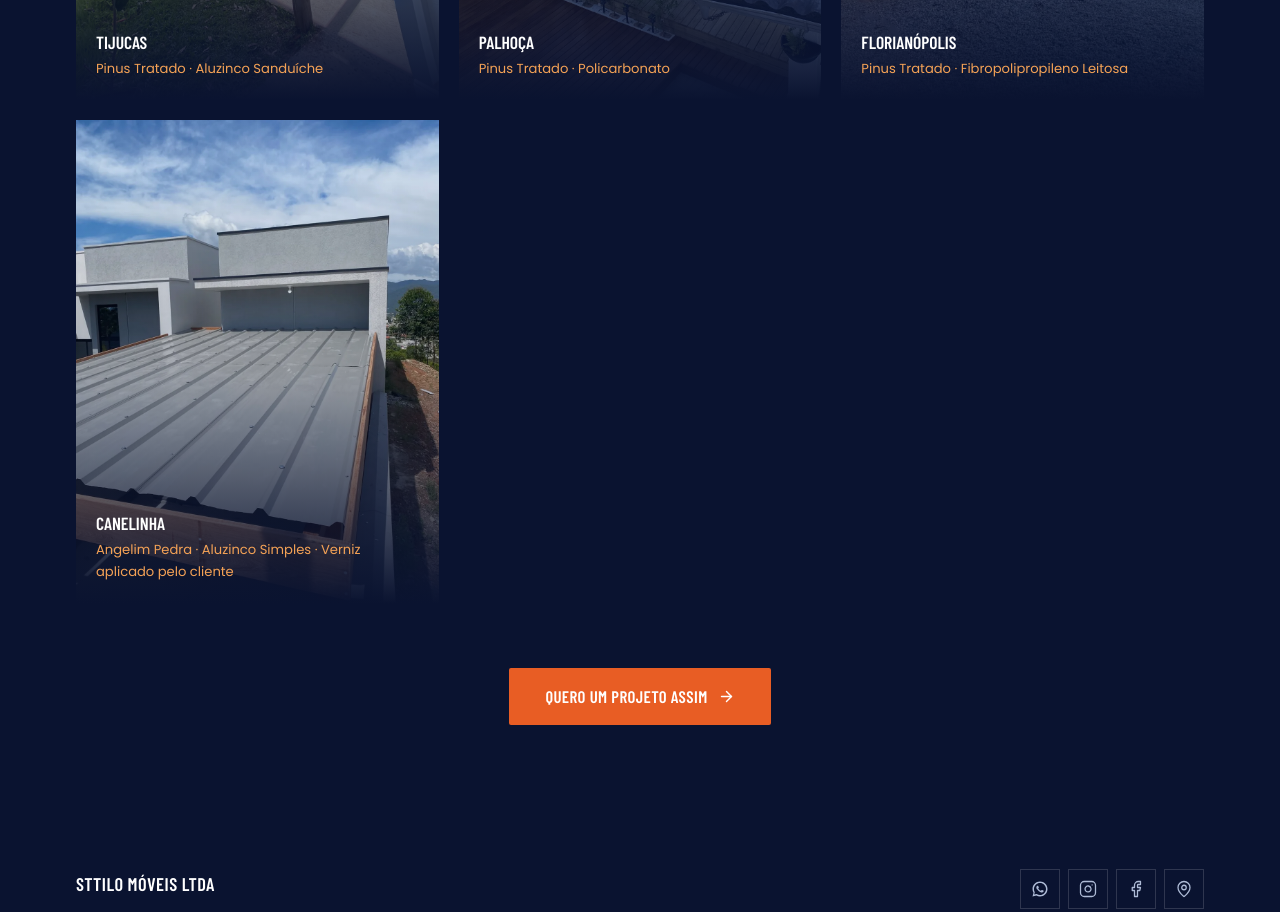
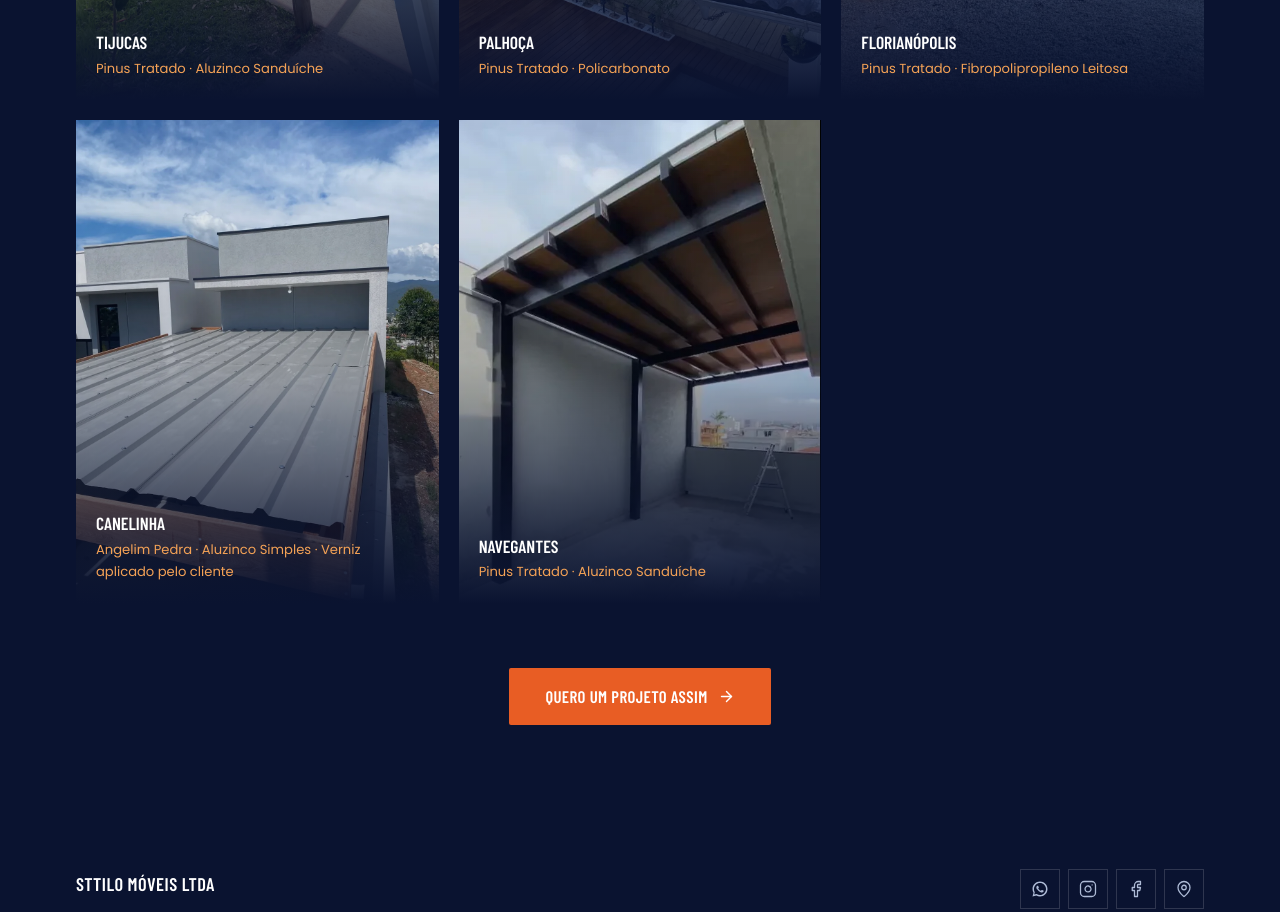
Before and after one commit to fab1obarbosa/pergolados-sttilo-moveis, a React (Vite) app: page /projetos in a window 1280 px wide. Shown: the part 3340-4252 px from the top of the page. Built offline with nearby package versions, Linux system fonts and the light colour scheme.

Commit message:
Adiciona obra de Navegantes (Pinus Tratado, Aluzinco Sanduíche) na galeria
Co-Authored-By: Claude Opus 5.5 <noreply@anthropic.com>

```diff
--- a/src/data/content.ts
+++ b/src/data/content.ts
@@ -115,6 +115,7 @@ export const projetosExtras: Projeto[] = [
   { img: "/img/proj-17.webp", titulo: "Palhoça", legenda: "Pinus Tratado · Policarbonato", cobertura: "outras" },
   { img: "/img/proj-18.webp", titulo: "Florianópolis", legenda: "Pinus Tratado · Fibropolipropileno Leitosa", cobertura: "leitosa" },
   { img: "/img/proj-19.webp", titulo: "Canelinha", legenda: "Angelim Pedra · Aluzinco Simples · Verniz aplicado pelo cliente", cobertura: "simples" },
+  { img: "/img/proj-20.webp", titulo: "Navegantes", legenda: "Pinus Tratado · Aluzinco Sanduíche", cobertura: "sanduiche" },
 ];
 
 /** a página de trabalhos mostra tudo */
```
Also changed, not shown: _originais/Novas/Navegantes - Pinus Tratado - Sanduiche.png (added), public/img/proj-20.webp (added).
